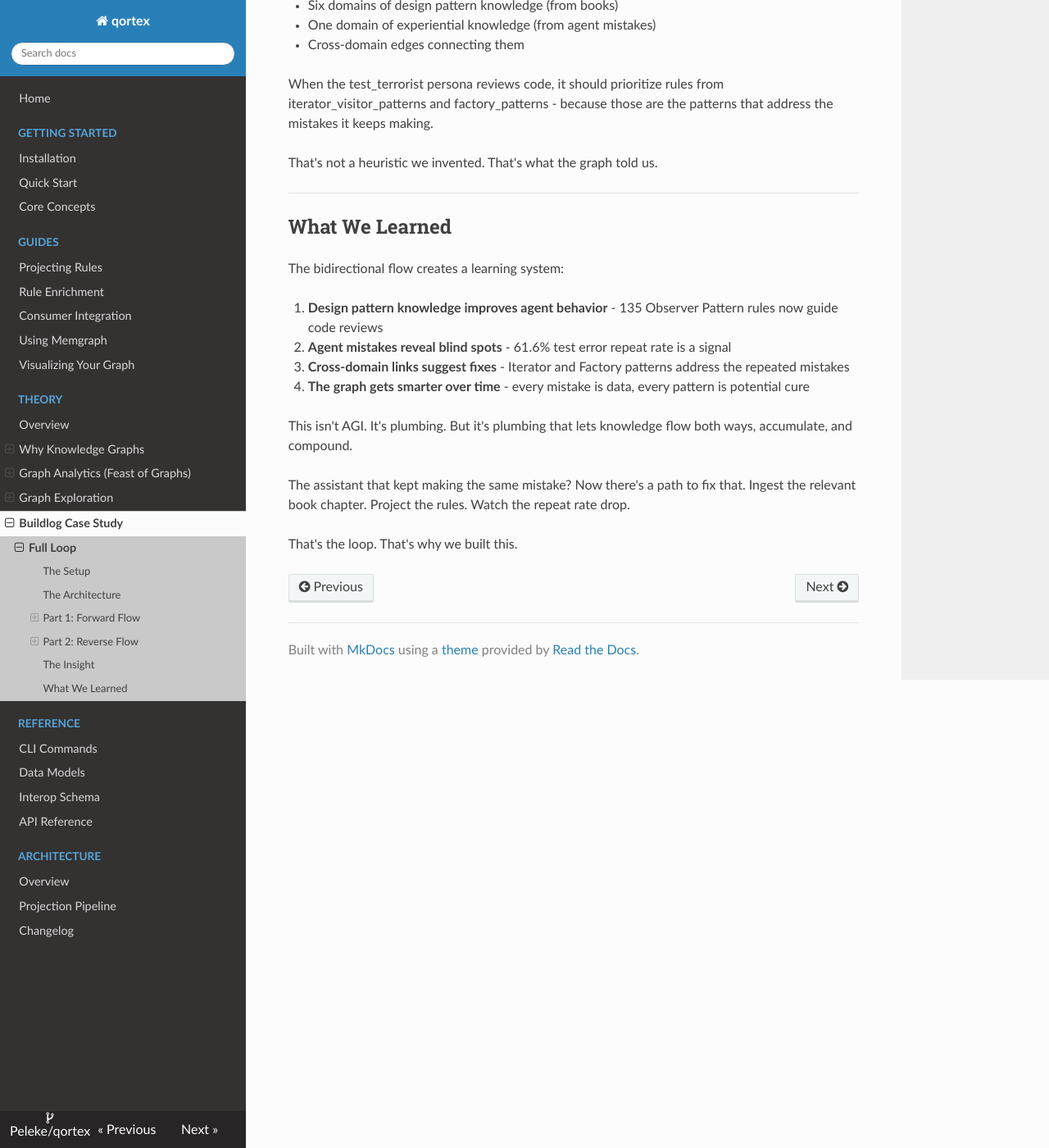
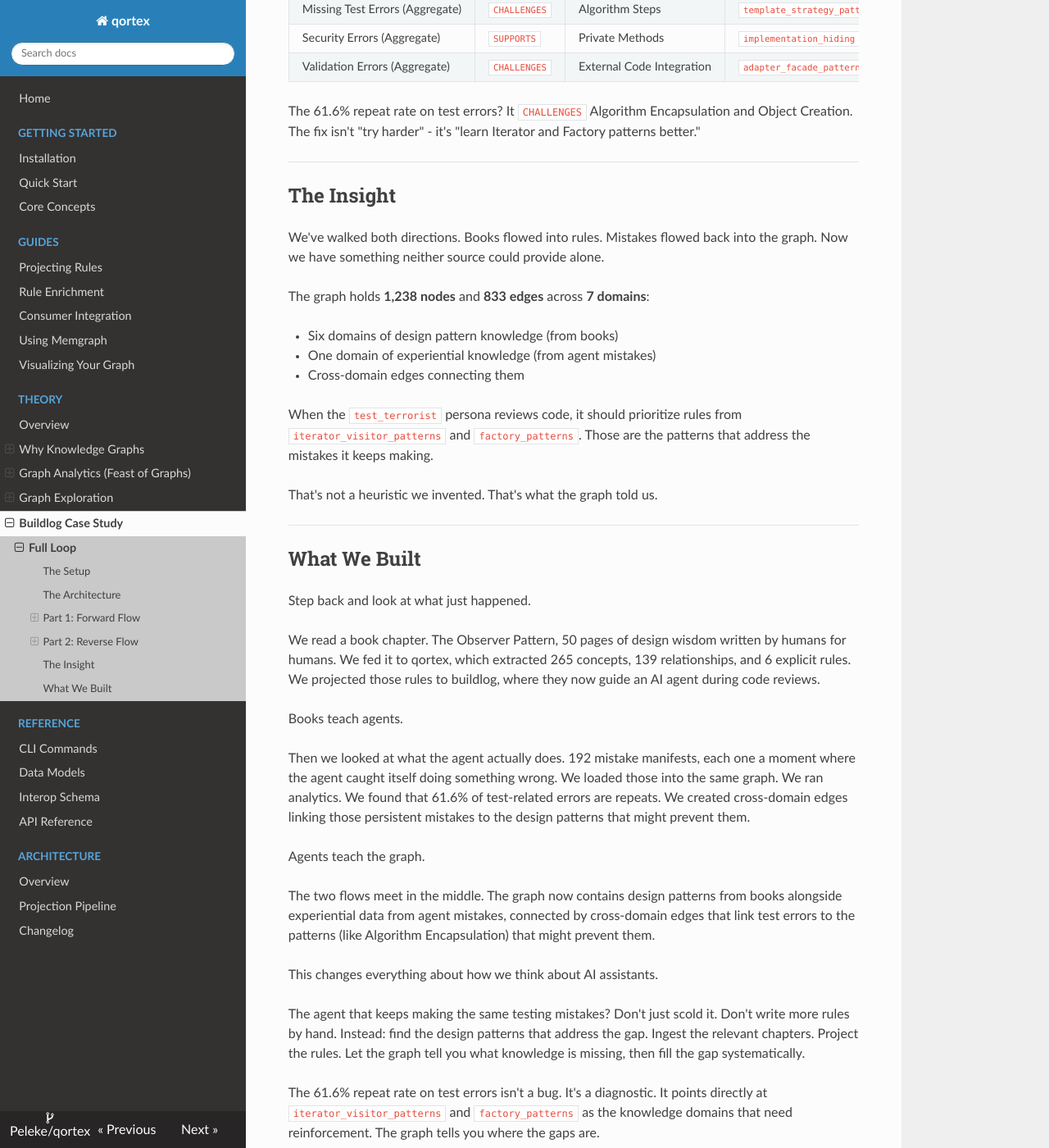
Before and after one commit to Peleke/qortex, an MkDocs documentation site: the page built from docs/tutorials/full-loop.md, in a window 1280 px wide and 1400 px high, scrolled down 12176 px. Shown: the whole window at 82% size. Built offline with MkDocs 1.6.1, drawn with Linux system fonts in a browser that asks for light colours; nearby versions of some CDN libraries; some of the changed text lies outside the part shown.

Commit message:
docs: apply Bragi gauntlet fixes to case study
- Replace ASCII diagram with Mermaid flowchart
- Fix self-referential pivots ("This is where...", "Here's the thing...")
- Remove colon-into-bold patterns
- Eliminate punchy fragment marketing copy
- Dissolve tricolon ("No guesswork. No intuition. Just graph traversal.")
- Fix inline list formatting

Co-Authored-By: Claude Opus 4.5 <noreply@anthropic.com>

````diff
--- a/docs/tutorials/full-loop.md
+++ b/docs/tutorials/full-loop.md
@@ -15,7 +15,7 @@ It's late. You've been debugging for three hours. The AI assistant just made the
 
 You fix it. Again. Move on. Again.
 
-But here's the thing: that mistake *could* have been prevented. Somewhere in a design patterns book you read last year, there's a principle that would have caught this. The assistant doesn't know about that principle. And even if it did, it wouldn't know that *this specific type of error* is the one it keeps making.
+That mistake *could* have been prevented. Somewhere in a design patterns book you read last year, there's a principle that would have caught this. The assistant doesn't know about that principle. And even if it did, it wouldn't know that *this specific type of error* is the one it keeps making.
 
 What if the assistant could learn from books? What if it could learn from its own mistakes? What if those two knowledge sources could *talk to each other*?
 
@@ -25,35 +25,28 @@ That's what we built.
 
 ## The Architecture
 
-```
-┌─────────────────────────────────────────────────────────────────────┐
-│                      BIDIRECTIONAL KNOWLEDGE FLOW                   │
-├─────────────────────────────────────────────────────────────────────┤
-│                                                                     │
-│   FORWARD: Knowledge → Agents                                       │
-│   ══════════════════════════════                                    │
-│   📚 Book Chapter                                                   │
-│      ↓ qortex ingest                                                │
-│   🧠 Memgraph Knowledge Graph                                       │
-│      ↓ qortex project buildlog                                      │
-│   📋 YAML Seed File                                                 │
-│      ↓ buildlog ingest-seeds                                        │
-│   🤖 Agent Personas (test_terrorist, security_karen)                │
-│                                                                     │
-│   REVERSE: Agents → Knowledge                                       │
-│   ═════════════════════════════                                     │
-│   🤖 Agent makes mistakes                                           │
-│      ↓ buildlog emits mistake_manifest                              │
-│   📁 Emissions directory                                            │
-│      ↓ transform to manifest                                        │
-│   🧠 Memgraph (experiential domain)                                 │
-│      ↓ cross-domain edges                                           │
-│   🔗 Mistakes linked to design patterns                             │
-│                                                                     │
-└─────────────────────────────────────────────────────────────────────┘
+```mermaid
+flowchart TB
+    subgraph forward["FORWARD: Knowledge → Agents"]
+        direction TB
+        book["Book Chapter"]
+        book -->|"qortex ingest"| kg["Memgraph Knowledge Graph"]
+        kg -->|"qortex project buildlog"| seed["YAML Seed File"]
+        seed -->|"buildlog ingest-seeds"| personas["Agent Personas"]
+    end
+
+    subgraph reverse["REVERSE: Agents → Knowledge"]
+        direction TB
+        agent["Agent makes mistakes"]
+        agent -->|"buildlog emits"| emissions["Emissions Directory"]
+        emissions -->|"transform to manifest"| exp["Memgraph (experiential)"]
+        exp -->|"cross-domain edges"| links["Mistakes ↔ Patterns"]
+    end
+
+    kg <-.->|"bidirectional"| exp
 ```
 
-Two flows. One graph. Let's walk through both.
+The architecture has two flows sharing one graph. Let's walk through both.
 
 ---
 
@@ -85,7 +78,7 @@ Each red dot is a concept. Each line is a relationship. The clusters you see are
 
 ![Force-directed layout](../demo-screenshots/04-graph-results.png)
 
-But here's the thing that matters: **the edges have types**.
+The edges have types, and that matters.
 
 ### Edge Types Are Everything
 
@@ -141,6 +134,7 @@ uv run qortex ingest file \
 ```
 
 The extraction finds:
+
 - **265 concepts** (publisher-subscriber, loose coupling, event objects...)
 - **139 edges** (Observer IMPLEMENTS Loose Coupling, Publisher USES Event...)
 - **6 explicit rules** directly from the text
@@ -166,12 +160,12 @@ ORDER BY concepts DESC
 
 | Domain | Concepts |
 |--------|----------|
-| iterator_visitor_patterns | 249 |
-| implementation_hiding | 237 |
-| template_strategy_patterns | 170 |
-| factory_patterns | 158 |
-| observer_pattern | 137 |
-| adapter_facade_patterns | 137 |
+| `iterator_visitor_patterns` | 249 |
+| `implementation_hiding` | 237 |
+| `template_strategy_patterns` | 170 |
+| `factory_patterns` | 158 |
+| `observer_pattern` | 137 |
+| `adapter_facade_patterns` | 137 |
 
 Six domains. Over a thousand concepts. But which concepts *matter most*?
 
@@ -190,17 +184,19 @@ ORDER BY rank DESC LIMIT 15
 
 The top concepts:
 
-1. **Interface Compatibility** (adapter_facade_patterns) - 0.0071
-2. **Visitor Design Pattern** (iterator_visitor_patterns) - 0.0068
-3. **Tree Node Processing** (iterator_visitor_patterns) - 0.0067
-4. **Architecture Problem** (iterator_visitor_patterns) - 0.0063
-5. **Algorithm Encapsulation** (iterator_visitor_patterns) - 0.0059
+1. **Interface Compatibility** (`adapter_facade_patterns`) - 0.0071
+2. **Visitor Design Pattern** (`iterator_visitor_patterns`) - 0.0068
+3. **Tree Node Processing** (`iterator_visitor_patterns`) - 0.0067
+4. **Architecture Problem** (`iterator_visitor_patterns`) - 0.0063
+5. **Algorithm Encapsulation** (`iterator_visitor_patterns`) - 0.0059
 
-These are the hub concepts - the ideas that bridge multiple patterns. If an agent needs to understand design patterns, these are the concepts to prioritize.
+These are the hub concepts, the ideas that bridge multiple patterns. If an agent needs to understand design patterns, these are the concepts to prioritize.
+
+We've ingested knowledge. We've analyzed its structure. Now comes the payoff: turning that knowledge into something an agent can use.
 
 ### Projecting to Buildlog
 
-Now we turn knowledge into rules. The projection creates a YAML seed file that buildlog can ingest:
+Knowledge in a graph is useful for analysis, but agents need *rules*. The projection creates a YAML seed file that buildlog can ingest:
 
 ```bash
 uv run qortex project buildlog \
@@ -238,11 +234,15 @@ buildlog ingest-seeds
 
 The Observer Pattern is now influencing agent behavior during code reviews.
 
+**Recap**: We took a book chapter, extracted a knowledge graph, ran analytics to find the most important concepts, and projected rules to an AI agent system. The forward flow is complete.
+
 ---
 
 ## Part 2: Reverse Flow
 
-Here's where it gets interesting. The forward flow is useful, but it's one-directional. What if the agents could teach the knowledge graph?
+So far we've moved knowledge in one direction: books to graph to agents. Useful, but incomplete.
+
+The agents aren't just consumers of knowledge. They're also *producers*. Every time an agent catches itself making a mistake, that's information. Every time it learns a new pattern from reviewing code, that's data. What if we could feed that experience back into the graph?
 
 ### The Emissions
 
@@ -273,11 +273,15 @@ Let's look at a mistake manifest:
 }
 ```
 
-This is *experience*. The agent made a typo. It got caught. That's data.
+The agent made a typo, and caught it. That's *experience*.
+
+Hundreds of these files accumulate over time. Each one is a data point. Together, they form a picture of what the agent struggles with.
 
 ### Loading Mistakes into the Graph
 
-We transform 192 mistake manifests into a qortex manifest and load them:
+Those 192 mistake manifests are sitting in a directory. What if we could query them the same way we query design patterns? What if we could find connections between the mistakes agents make and the knowledge that might prevent them?
+
+We transform the emissions into a qortex manifest and load them:
 
 ```bash
 uv run qortex ingest load /tmp/buildlog_mistakes_manifest.json
@@ -290,7 +294,7 @@ Loaded manifest: experiential
   Rules: 0
 ```
 
-Now we can query the mistakes:
+100 mistake concepts, now queryable. Let's see what they tell us:
 
 ```cypher
 MATCH (n:Concept {domain: 'experiential'})
@@ -312,13 +316,15 @@ Here's what the data reveals:
 | validation | 13 | 0 | 0.0% |
 | typo | 13 | 0 | 0.0% |
 
-**61.6% of test errors are repeats.** The agent keeps making the same testing mistakes. Security errors? Zero repeats - they get fixed and stay fixed.
+**61.6% of test errors are repeats.** The agent keeps making the same testing mistakes. Security errors? Zero repeats. They get fixed and stay fixed.
 
-This is a *signal*. Test-related patterns need reinforcement.
+The signal? Test-related patterns need reinforcement. Security patterns consolidate more swiftly.
+
+But knowing *that* the agent struggles with tests isn't enough. We need to know *what knowledge* would help.
 
 ### Cross-Domain Edges
 
-Here's the payoff. We can now link mistakes to the design patterns that might prevent them:
+The graph now contains both design pattern knowledge and experiential data. We can link mistakes to the design patterns that might prevent them:
 
 ```cypher
 MATCH (e:Concept {domain: 'experiential'})-[r]->(p:Concept)
@@ -330,11 +336,11 @@ RETURN e.name, type(r), p.name, p.domain
 
 | Mistake Type | Relation | Pattern Concept | Domain |
 |--------------|----------|-----------------|--------|
-| Test Errors (Aggregate) | CHALLENGES | Algorithm Encapsulation | iterator_visitor_patterns |
-| Test Errors (Aggregate) | CHALLENGES | Object Creation | factory_patterns |
-| Missing Test Errors (Aggregate) | CHALLENGES | Algorithm Steps | template_strategy_patterns |
-| Security Errors (Aggregate) | SUPPORTS | Private Methods | implementation_hiding |
-| Validation Errors (Aggregate) | CHALLENGES | External Code Integration | adapter_facade_patterns |
+| Test Errors (Aggregate) | `CHALLENGES` | Algorithm Encapsulation | `iterator_visitor_patterns` |
+| Test Errors (Aggregate) | `CHALLENGES` | Object Creation | `factory_patterns` |
+| Missing Test Errors (Aggregate) | `CHALLENGES` | Algorithm Steps | `template_strategy_patterns` |
+| Security Errors (Aggregate) | `SUPPORTS` | Private Methods | `implementation_hiding` |
+| Validation Errors (Aggregate) | `CHALLENGES` | External Code Integration | `adapter_facade_patterns` |
 
 The 61.6% repeat rate on test errors? It `CHALLENGES` Algorithm Encapsulation and Object Creation. The fix isn't "try harder" - it's "learn Iterator and Factory patterns better."
 
@@ -342,29 +348,40 @@ The 61.6% repeat rate on test errors? It `CHALLENGES` Algorithm Encapsulation an
 
 ## The Insight
 
-The graph now has **1,238 nodes** and **833 edges** across **7 domains**:
+We've walked both directions. Books flowed into rules. Mistakes flowed back into the graph. Now we have something neither source could provide alone.
+
+The graph holds **1,238 nodes** and **833 edges** across **7 domains**:
 
 - Six domains of design pattern knowledge (from books)
 - One domain of experiential knowledge (from agent mistakes)
 - Cross-domain edges connecting them
 
-When the test_terrorist persona reviews code, it should prioritize rules from iterator_visitor_patterns and factory_patterns - because those are the patterns that address the mistakes it keeps making.
+When the `test_terrorist` persona reviews code, it should prioritize rules from `iterator_visitor_patterns` and `factory_patterns`. Those are the patterns that address the mistakes it keeps making.
 
 That's not a heuristic we invented. That's what the graph told us.
 
 ---
 
-## What We Learned
+## What We Built
 
-The bidirectional flow creates a learning system:
+Step back and look at what just happened.
 
-1. **Design pattern knowledge improves agent behavior** - 135 Observer Pattern rules now guide code reviews
-2. **Agent mistakes reveal blind spots** - 61.6% test error repeat rate is a signal
-3. **Cross-domain links suggest fixes** - Iterator and Factory patterns address the repeated mistakes
-4. **The graph gets smarter over time** - every mistake is data, every pattern is potential cure
+We read a book chapter. The Observer Pattern, 50 pages of design wisdom written by humans for humans. We fed it to qortex, which extracted 265 concepts, 139 relationships, and 6 explicit rules. We projected those rules to buildlog, where they now guide an AI agent during code reviews.
 
-This isn't AGI. It's plumbing. But it's plumbing that lets knowledge flow both ways, accumulate, and compound.
+Books teach agents.
 
-The assistant that kept making the same mistake? Now there's a path to fix that. Ingest the relevant book chapter. Project the rules. Watch the repeat rate drop.
+Then we looked at what the agent actually does. 192 mistake manifests, each one a moment where the agent caught itself doing something wrong. We loaded those into the same graph. We ran analytics. We found that 61.6% of test-related errors are repeats. We created cross-domain edges linking those persistent mistakes to the design patterns that might prevent them.
 
-That's the loop. That's why we built this.
+Agents teach the graph.
+
+The two flows meet in the middle. The graph now contains design patterns from books alongside experiential data from agent mistakes, connected by cross-domain edges that link test errors to the patterns (like Algorithm Encapsulation) that might prevent them.
+
+This changes everything about how we think about AI assistants.
+
+The agent that keeps making the same testing mistakes? Don't just scold it. Don't write more rules by hand. Instead: find the design patterns that address the gap. Ingest the relevant chapters. Project the rules. Let the graph tell you what knowledge is missing, then fill the gap systematically.
+
+The 61.6% repeat rate on test errors isn't a bug. It's a diagnostic. It points directly at `iterator_visitor_patterns` and `factory_patterns` as the knowledge domains that need reinforcement. The graph tells you where the gaps are.
+
+The graph now holds 1,238 nodes and 833 edges across 7 domains, with two knowledge sources connected by cross-domain edges.
+
+That's the loop.
````
Also changed, not shown: other parts of docs/tutorials/full-loop.md (+1 -1 lines).
